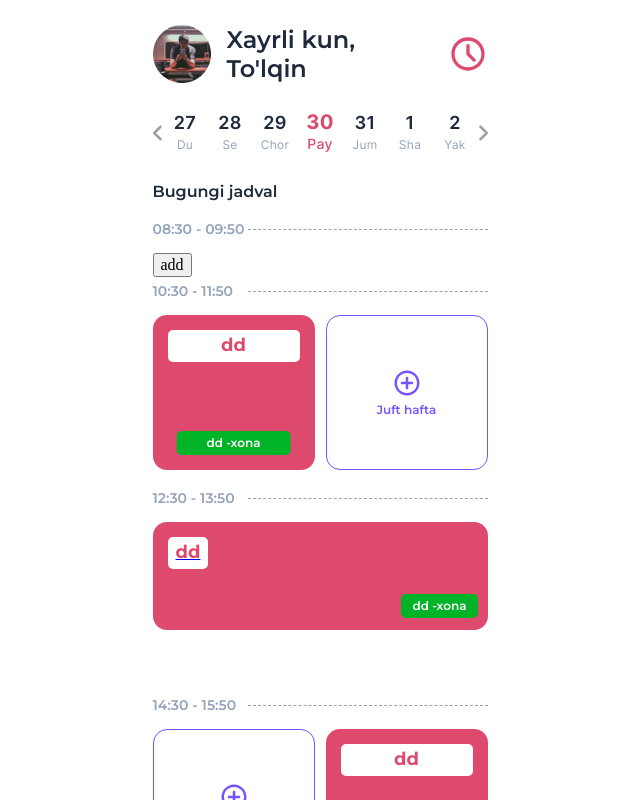
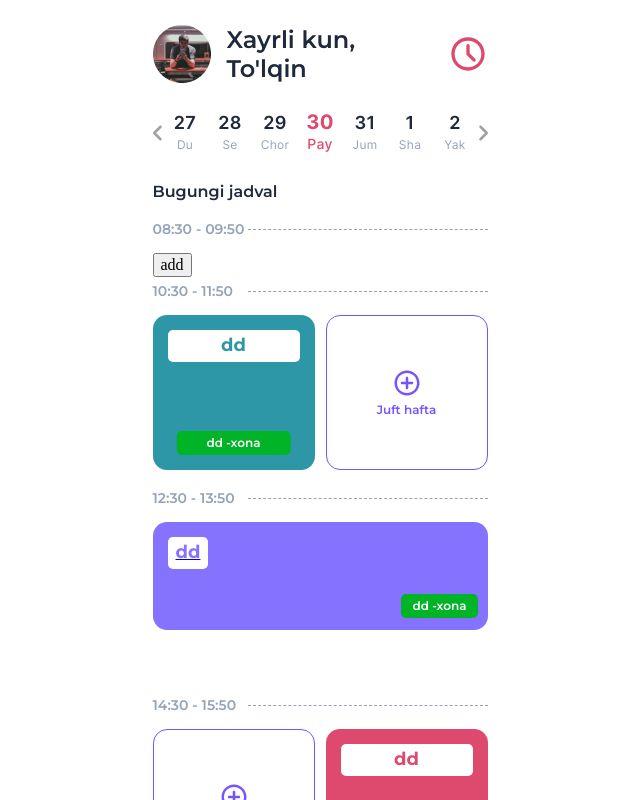
Before and after one commit to Tolkinxon/lesson_schedule, a React (Create React App) app: page / in a window 1280 px wide. Shown: the top 800 px of the page, without its empty margins (320-960 px from the left). Built offline with nearby package versions, Linux system fonts and the light colour scheme; data requests are answered from the project's data file.

Commit message:
color worked

```diff
--- a/src/components/AddSchedule.jsx
+++ b/src/components/AddSchedule.jsx
@@ -65,6 +65,7 @@ const AddSchedule = () => {
             document.querySelectorAll('.weekly-lessons-type').forEach(item => item.disabled = true)
         }
     },[findOddOrEven])
+
     console.log(findOddOrEven);
 
 
--- a/src/components/Main.jsx
+++ b/src/components/Main.jsx
@@ -33,6 +33,19 @@ const Main = () => {
       if(staticData.length < 1) {
         request('http://localhost:3001/schedule')
         .then(data => {
+            data.forEach((item, idx) => {
+                let color = ''
+                switch(idx){
+                    case 0: color = '#DE496E'; break;
+                    case 1: color = '#8572FF'; break;
+                    case 2: color = '#2E97A7'; break;
+                    case 3: color = '#2E54A7'; break;
+                    case 4: color = '#2A54A7'; break;
+                }
+
+                item.color = color
+            })
+            console.log(data);
             dispatch(fetchData(data))
             preparingToRender(data)
         })
@@ -123,6 +136,7 @@ const Main = () => {
     })
 
 
+
     return (
      <>
         <header className="header">
--- a/src/components/Schedule__item.jsx
+++ b/src/components/Schedule__item.jsx
@@ -12,9 +12,12 @@ const OddOrEventElements = ({  item, idx  }) => {
         dispatch(setFindOddOrEven(oddOrEven))
     }
 
+    let isTwoObj = typeof item[1] === 'object'
+
+
    const element = item.map((element, index) => {
 
-            const {id, subjectName, teacher, numberRoom, subjectType, oddOrEven } = element
+            const {id, subjectName, teacher, numberRoom, subjectType, oddOrEven, color } = element
 
             if(subjectName == undefined){
                 return (
@@ -30,10 +33,10 @@ const OddOrEventElements = ({  item, idx  }) => {
                 )
             }
 
-            let color = ''
+
             return (
                     <Link to="/add-schedule">
-                        <div className={`schedule__item-body odd-or-even ${oddOrEven}`}  style={{backgroundColor: color}} key={index} onClick={() => dispatch(setFindId(id))}>
+                        <div className={`schedule__item-body odd-or-even ${oddOrEven}`}  style={{backgroundColor: color}} key={index} onClick={() => {dispatch(setFindId(id)); dispatch(setFindOddOrEven(isTwoObj))}}>
                             <h3 className="schedule__item-subject" style={{color}}>{ subjectName }</h3>
 
                             <p className="schedule__item-teacher">{ teacher }</p>
@@ -53,9 +56,7 @@ const OnlyObjects = ({ item, idx }) => {
 
     const dispatch = useDispatch()
 
-    const {id, subjectName, teacher, numberRoom, subjectType } = item
-
-    let color = ''
+    const {id, subjectName, teacher, numberRoom, subjectType, color } = item
 
 
     return (
```
